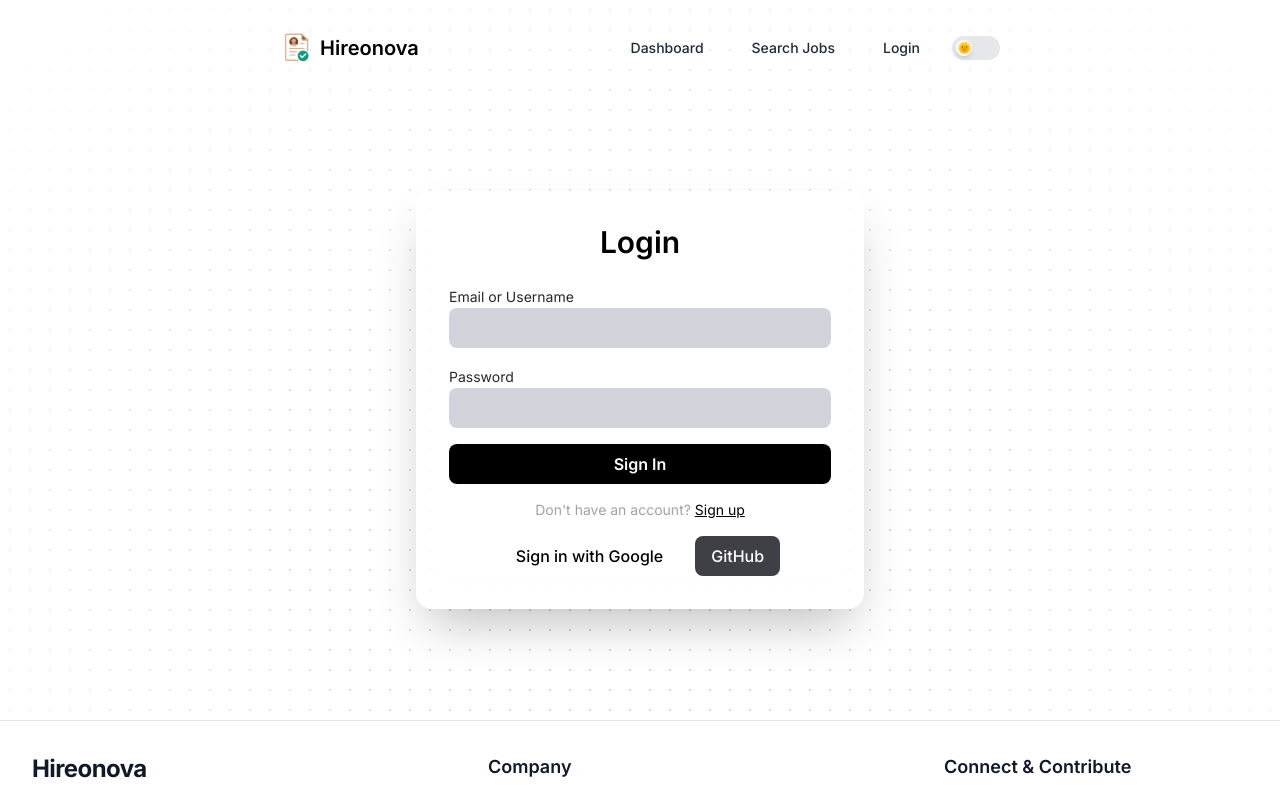
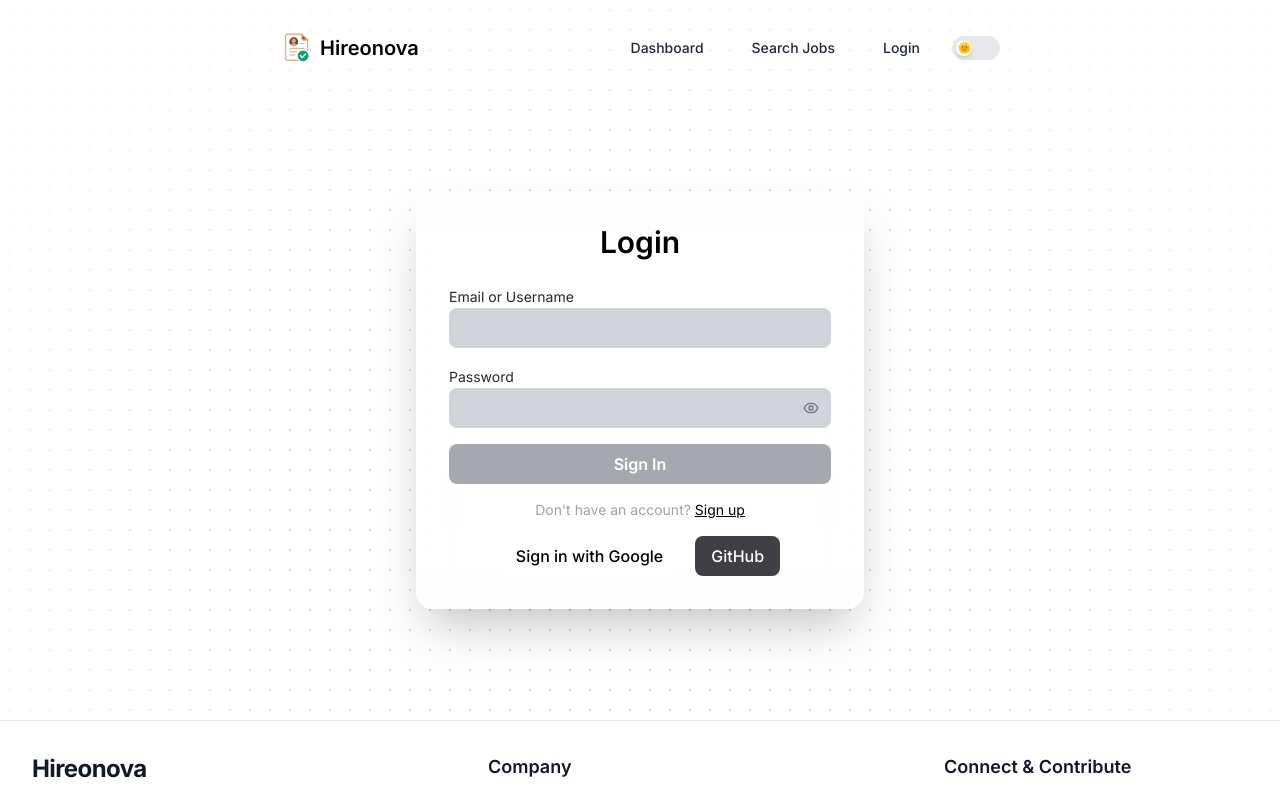
Before and after one commit to Hireonova/Hireonova_forntend, a React (Create React App) app: page /login in a window 1280 px wide. Shown: the top 792 px of the page. Built offline with nearby package versions, Linux system fonts and the light colour scheme.

Commit message:
refined login logic

```diff
--- a/src/pages/Login.jsx
+++ b/src/pages/Login.jsx
@@ -5,7 +5,7 @@ import Navbar from "../components/Navbar";
 import Footer from "../components/Footer";
 import { ToastContainer, toast } from "react-toastify";
 import "react-toastify/dist/ReactToastify.css";
-import { CheckCircle, XCircle } from "lucide-react";
+import { CheckCircle, XCircle, Eye, EyeOff } from "lucide-react";
 
 // Helper component for checklist items
 const PasswordCriteriaItem = ({ isMet, text }) => (
@@ -22,6 +22,7 @@ const Login = () => {
   const [username, setUsername] = useState("");
   const [isLogin, setIsLogin] = useState(true);
   const [errorMsg, setErrorMsg] = useState("");
+  const [showPassword, setShowPassword] = useState(false);
 
   // ✨ RENAMED STATE: This state now controls if the checklist has ever been shown.
   const [isChecklistVisible, setIsChecklistVisible] = useState(false);
@@ -31,6 +32,16 @@ const Login = () => {
     uppercase: false,
     specialChar: false,
   });
+
+  // Check if form is valid for submission
+  const isFormValid = () => {
+    if (isLogin) {
+      return identifier.trim() && password.trim();
+    } else {
+      const isPasswordValid = Object.values(passwordCriteria).every(Boolean);
+      return username.trim() && identifier.trim() && password.trim() && isPasswordValid;
+    }
+  };
 
   useEffect(() => {
     document.title = isLogin ? "Login Page" : "Signup Page";
@@ -68,8 +79,8 @@ const Login = () => {
       : "https://auth-universal-repo.vercel.app/api/auth/signup";
 
     const payload = isLogin
-      ? { identifier, password }
-      : { username, email: identifier, password };
+      ? { identifier: identifier.toLowerCase(), password }
+      : { username, email: identifier.toLowerCase(), password };
 
     try {
       const res = await fetch(endpoint, {
@@ -78,10 +89,25 @@ const Login = () => {
         body: JSON.stringify(payload),
       });
       const data = await res.json();
+
       if (!res.ok) {
-        setErrorMsg(data.message || "Something went wrong");
+        // Handle different error response structures
+        let errorMessage = "An error occurred. Please try again.";
+
+        if (data.error) {
+          errorMessage = data.error;
+        } else if (data.message) {
+          errorMessage = data.message;
+        } else if (data.errors && Array.isArray(data.errors) && data.errors.length > 0) {
+          errorMessage = data.errors[0].msg || data.errors[0];
+        } else if (typeof data === 'string') {
+          errorMessage = data;
+        }
+
+        setErrorMsg(errorMessage);
         return;
       }
+
       if (isLogin) {
         localStorage.setItem("token", data.token);
         localStorage.setItem("username", data.username);
@@ -97,7 +123,14 @@ const Login = () => {
         localStorage.setItem("email", identifier);
       }
     } catch (err) {
-      setErrorMsg("Server error. Try again.");
+      // Handle network errors or JSON parsing errors
+      if (err.name === 'TypeError' && err.message.includes('fetch')) {
+        setErrorMsg("Network error. Please check your connection and try again.");
+      } else if (err.name === 'SyntaxError') {
+        setErrorMsg("Server response error. Please try again later.");
+      } else {
+        setErrorMsg("An unexpected error occurred. Please try again.");
+      }
     }
   };
 
@@ -122,7 +155,13 @@ const Login = () => {
                   <input
                     type="text"
                     value={username}
-                    onChange={(e) => setUsername(e.target.value)}
+                    onChange={(e) => {
+                      const value = e.target.value;
+                      // Only allow letters, numbers, and underscores
+                      if (/^[a-zA-Z0-9_]*$/.test(value)) {
+                        setUsername(value);
+                      }
+                    }}
                     required
                     className="w-full px-4 py-2 dark:bg-zinc-800 text-black bg-gray-300 dark:text-white rounded-lg focus:outline-none focus:ring"
                   />
@@ -142,14 +181,23 @@ const Login = () => {
               </div>
               <div>
                 <label className="text-sm text-zinc-800 dark:text-zinc-400">Password</label>
+                <div className="relative">
                   <input
-                  type="password"
+                    type={showPassword ? "text" : "password"}
                     value={password}
                     onChange={(e) => setPassword(e.target.value)}
                     onFocus={() => setIsChecklistVisible(true)}
                     required
-                  className="w-full px-4 py-2 dark:bg-zinc-800 text-black bg-gray-300 dark:text-white rounded-lg focus:outline-none focus:ring"
+                    className="w-full px-4 py-2 pr-10 dark:bg-zinc-800 text-black bg-gray-300 dark:text-white rounded-lg focus:outline-none focus:ring"
                   />
+                  <button
+                    type="button"
+                    onClick={() => setShowPassword(!showPassword)}
+                    className="absolute right-3 top-1/2 transform -translate-y-1/2 text-zinc-500 dark:text-zinc-400 hover:text-zinc-700 dark:hover:text-zinc-200"
+                  >
+                    {showPassword ? <EyeOff className="w-4 h-4" /> : <Eye className="w-4 h-4" />}
+                  </button>
+                </div>
 
                 <div
                   className={`transition-all duration-500 ease-in-out overflow-hidden
@@ -176,7 +224,8 @@ const Login = () => {
               {errorMsg && <p className="text-red-500 text-sm">{errorMsg}</p>}
               <button
                 type="submit"
-                className="w-full dark:bg-white dark:hover:bg-gray-200 dark:text-black hover:bg-zinc-800 bg-black text-white font-semibold py-2 rounded-lg transition"
+                disabled={!isFormValid()}
+                className="w-full dark:bg-white dark:hover:bg-gray-200 dark:text-black hover:bg-zinc-800 bg-black text-white font-semibold py-2 rounded-lg transition disabled:opacity-50 disabled:cursor-not-allowed dark:disabled:bg-gray-500 disabled:bg-gray-600"
               >
                 {isLogin ? "Sign In" : "Sign Up"}
               </button>
@@ -196,7 +245,7 @@ const Login = () => {
                   onClick={() => handleOAuth("google")}
                   className="bg-white dark:bg-zinc-800 text-black dark:text-white px-4 py-2 rounded-lg font-medium hover:opacity-90"
                 >
-                  Sign in with Google
+                  {isLogin ? "Sign in" : "Sign up"} with Google
                 </button>
                 <button
                   type="button"
```
Lines whose indentation alone changed are shown as unchanged.
